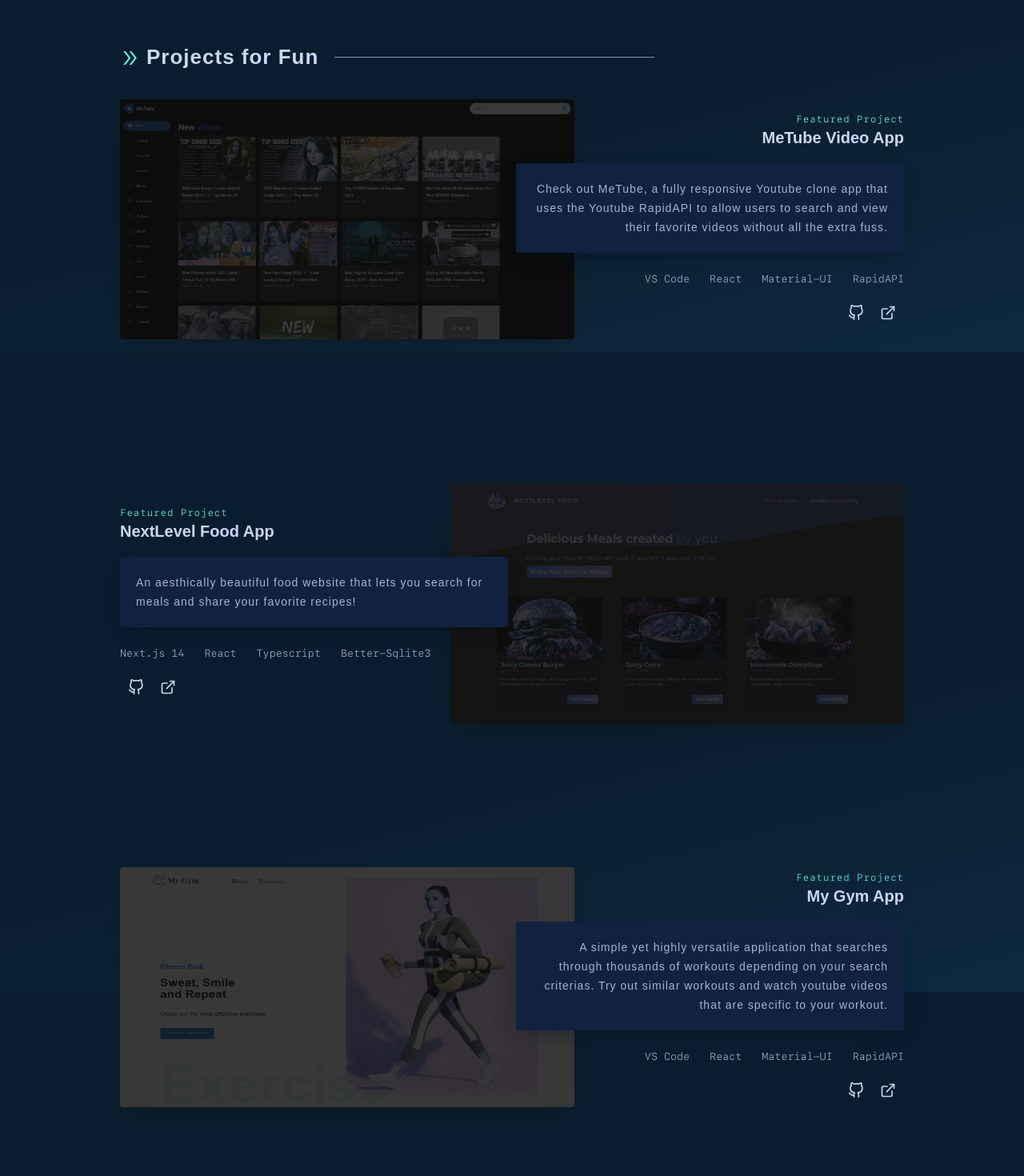
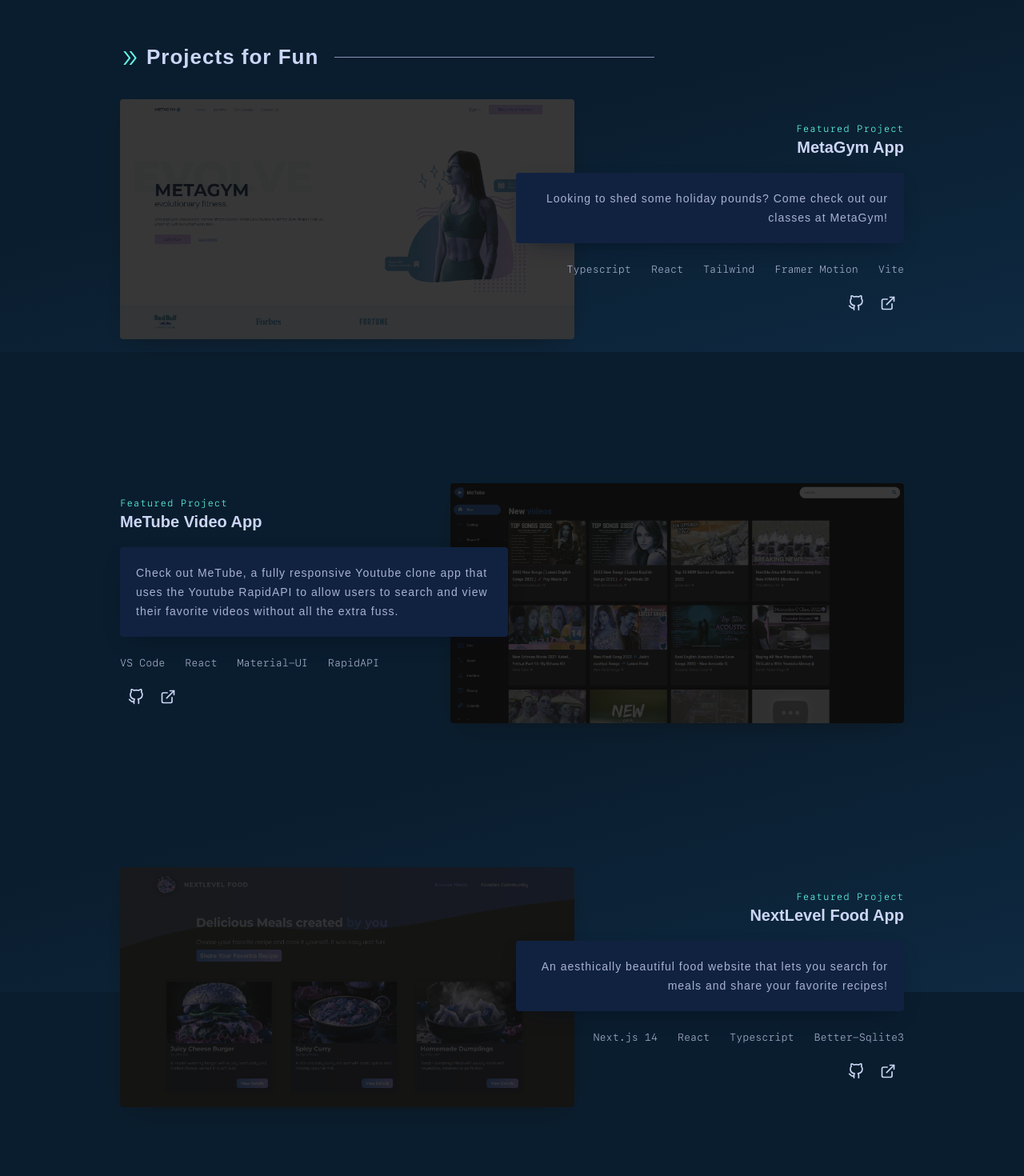
Before and after one commit to TPSReports80/portfolio, a React (Create React App) app: page / in a window 1280 px wide. Shown: the part 1960-3430 px from the top of the page at 80% size. Built offline with nearby package versions, Linux system fonts and the light colour scheme; a web font is replaced by a local one.

Commit message:
added new project

```diff
--- a/src/components/Projects/index.js
+++ b/src/components/Projects/index.js
@@ -29,6 +29,51 @@ const Project = () => {
         Projects for Fun
       </ProjectHeader>
       <ProjectList>
+        <ProjectItem>
+          <ProjectContent className="project-content">
+            <div>
+              <ProjectOverline>Featured Project</ProjectOverline>
+              <ProjectTitle>MetaGym App</ProjectTitle>
+              <ProjectDesc>
+                <p>
+                  Looking to shed some holiday pounds? Come check out our
+                  classes at MetaGym!
+                </p>
+              </ProjectDesc>
+              <ProjectTechList className="tech-list">
+                <ProjectTechItem>Typescript</ProjectTechItem>
+                <ProjectTechItem>React</ProjectTechItem>
+                <ProjectTechItem>Tailwind</ProjectTechItem>
+                <ProjectTechItem>Framer Motion</ProjectTechItem>
+                <ProjectTechItem>Vite</ProjectTechItem>
+              </ProjectTechList>
+              <ProjectLinks className="project-links">
+                <ProjectLink
+                  target="_blank"
+                  to={{
+                    pathname: "//github.com/TPSReports80/evogym-typescript",
+                  }}
+                >
+                  <FiGithub />
+                </ProjectLink>
+                <ProjectLink
+                  target="_blank"
+                  to={{ pathname: "//mikejoodev-gym-app.netlify.app" }}
+                >
+                  <FiExternalLink />
+                </ProjectLink>
+              </ProjectLinks>
+            </div>
+          </ProjectContent>
+          <ProjectImageContent className="project-image-content">
+            <ProjectImageLink
+              target="_blank"
+              to={{ pathname: "//mikejoodev-gym-app.netlify.app" }}
+            >
+              <ProjectImage src="/images/metagym-screenshot.png" />
+            </ProjectImageLink>
+          </ProjectImageContent>
+        </ProjectItem>
         <ProjectItem>
           <ProjectContent className="project-content">
             <div>
@@ -119,50 +164,6 @@ const Project = () => {
           </ProjectImageContent>
         </ProjectItem>
 
-        <ProjectItem>
-          <ProjectContent className="project-content">
-            <div>
-              <ProjectOverline>Featured Project</ProjectOverline>
-              <ProjectTitle>My Gym App</ProjectTitle>
-              <ProjectDesc>
-                <p>
-                  A simple yet highly versatile application that searches
-                  through thousands of workouts depending on your search
-                  criterias. Try out similar workouts and watch youtube videos
-                  that are specific to your workout.
-                </p>
-              </ProjectDesc>
-              <ProjectTechList className="tech-list">
-                <ProjectTechItem>VS Code</ProjectTechItem>
-                <ProjectTechItem>React</ProjectTechItem>
-                <ProjectTechItem>Material-UI</ProjectTechItem>
-                <ProjectTechItem>RapidAPI</ProjectTechItem>
-              </ProjectTechList>
-              <ProjectLinks className="project-links">
-                <ProjectLink
-                  target="_blank"
-                  to={{ pathname: "//github.com/TPSReports80/my-gym" }}
-                >
-                  <FiGithub />
-                </ProjectLink>
-                <ProjectLink
-                  target="_blank"
-                  to={{ pathname: "//my-gym-joo.netlify.app" }}
-                >
-                  <FiExternalLink />
-                </ProjectLink>
-              </ProjectLinks>
-            </div>
-          </ProjectContent>
-          <ProjectImageContent className="project-image-content">
-            <ProjectImageLink
-              target="_blank"
-              to={{ pathname: "//my-gym-joo.netlify.app" }}
-            >
-              <ProjectImage src="/images/my-gym.png" />
-            </ProjectImageLink>
-          </ProjectImageContent>
-        </ProjectItem>
         <ProjectItem>
           <ProjectContent className="project-content">
             <div>
```
Also changed, not shown: public/images/metagym-screenshot.png (added), 1 other file (tests, documents, lock files or other folders).
